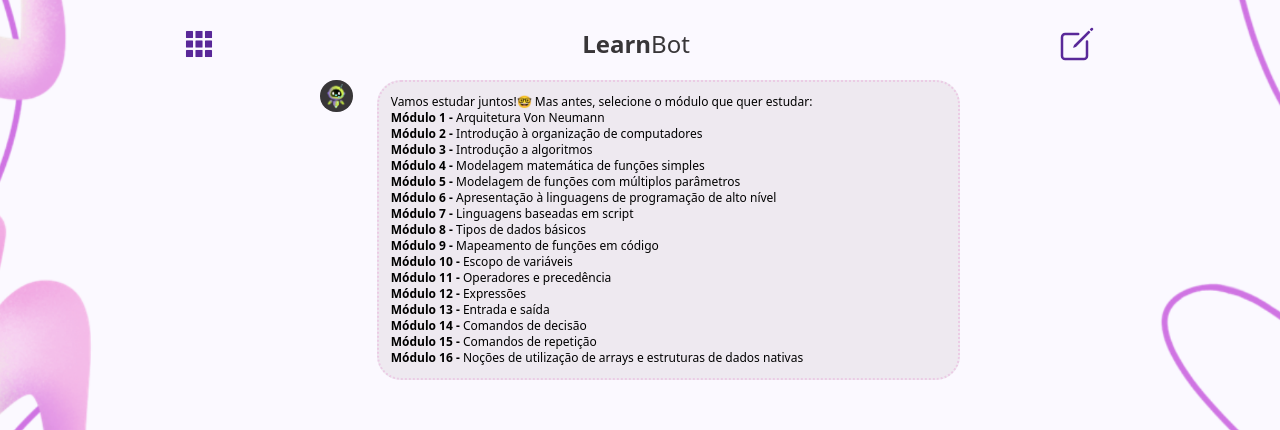
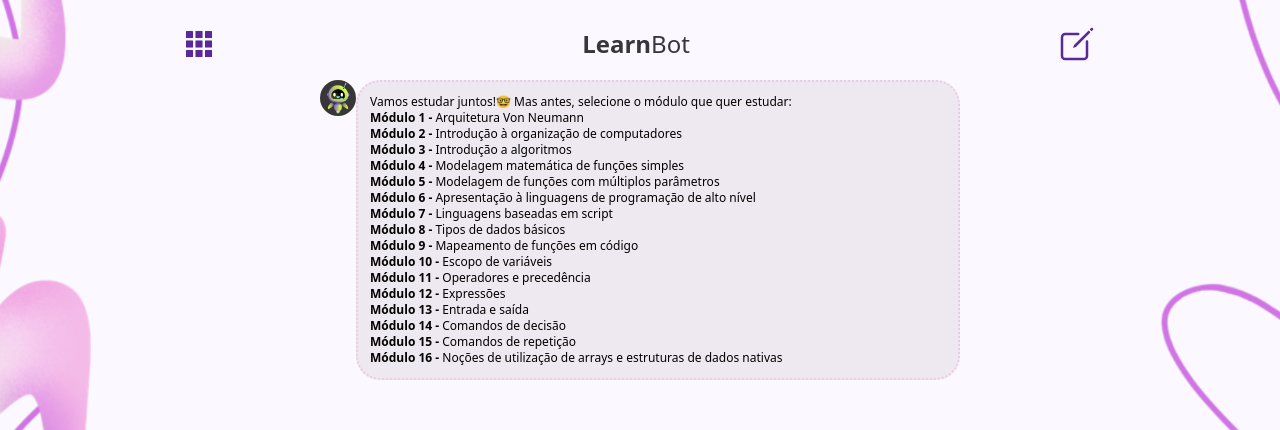
Before and after one commit to LaisOli22/eng-software, a React (Vite) app in the folder LearnBotFront/: page /estudar in a window 1280 px wide. Shown: the top 430 px of the page. Built offline with nearby package versions, Linux system fonts and the light colour scheme.

Commit message:
bugfix: correção da foto do edu inconsistente

```diff
--- a/LearnBotFront/src/components/ChallengeInfo.jsx
+++ b/LearnBotFront/src/components/ChallengeInfo.jsx
@@ -1,12 +1,26 @@
 function ChallengeInfo() {
   return (
-    <div className="justify-center w-screen flex align-top">
+    <div className="justify-center flex align-top">
       <div className="w-1/2 flex ">
-        <div className="bg-[#383638] w-9 h-8 rounded-full mr-6 flex items-center justify-center">
+         {/* Contêiner da imagem */}
+         <div
+          className="bg-[#383638] flex items-center justify-center"
+          style={{
+            width: "36px",  // Largura fixa
+            height: "36px", // Altura fixa
+            borderRadius: "50%", // Tornando a imagem circular
+            flexShrink: 0, // Evitar redimensionamento
+          }}
+        >
           <img
             src="./src/assets/IMG_5669.PNG"
             alt="Edu"
-            className="size-7"
+            style={{
+              width: "100%",   // Preencher 100% do contêiner
+              height: "100%",  // Preencher 100% do contêiner
+              objectFit: "cover", // Preserva as proporções da imagem
+              borderRadius: "50%", // Torna a imagem circular
+            }}
           />
         </div>
 
--- a/LearnBotFront/src/components/CodeInfo.jsx
+++ b/LearnBotFront/src/components/CodeInfo.jsx
@@ -1,12 +1,26 @@
 function CodeInfo() {
   return (
-    <div className="justify-center w-screen flex align-top">
-      <div className="items-start w-1/2 flex">
-        <div className="bg-[#383638] w-16 h-8 rounded-full mr-6">
+    <div className="justify-center flex align-top">
+      <div className="w-1/2 flex">
+         {/* Contêiner da imagem */}
+         <div
+          className="bg-[#383638] flex items-center justify-center"
+          style={{
+            width: "36px",  // Largura fixa
+            height: "36px", // Altura fixa
+            borderRadius: "50%", // Tornando a imagem circular
+            flexShrink: 0, // Evitar redimensionamento
+          }}
+        >
           <img
             src="./src/assets/IMG_5669.PNG"
             alt="Edu"
-            className="size-8"
+            style={{
+              width: "100%",   // Preencher 100% do contêiner
+              height: "100%",  // Preencher 100% do contêiner
+              objectFit: "cover", // Preserva as proporções da imagem
+              borderRadius: "50%", // Torna a imagem circular
+            }}
           />
         </div>
 
--- a/LearnBotFront/src/components/ExplainInfo.jsx
+++ b/LearnBotFront/src/components/ExplainInfo.jsx
@@ -1,12 +1,26 @@
 function ExplainInfo() {
   return (
-    <div className="justify-center w-screen flex align-top">
+    <div className="justify-center flex align-top">
       <div className="w-1/2 flex">
-        <div className="bg-[#383638] w-8 h-8 rounded-full mr-6 flex items-center justify-center">
+        {/* Contêiner da imagem */}
+        <div
+          className="bg-[#383638] flex items-center justify-center"
+          style={{
+            width: "36px",  // Largura fixa
+            height: "36px", // Altura fixa
+            borderRadius: "50%", // Tornando a imagem circular
+            flexShrink: 0, // Evitar redimensionamento
+          }}
+        >
           <img
             src="./src/assets/IMG_5669.PNG"
             alt="Edu"
-            className="size-7"
+            style={{
+              width: "100%",   // Preencher 100% do contêiner
+              height: "100%",  // Preencher 100% do contêiner
+              objectFit: "cover", // Preserva as proporções da imagem
+              borderRadius: "50%", // Torna a imagem circular
+            }}
           />
         </div>
 
--- a/LearnBotFront/src/components/StudyInfo.jsx
+++ b/LearnBotFront/src/components/StudyInfo.jsx
@@ -2,15 +2,34 @@ function StudyInfo() {
   return (
     <div className="justify-center flex align-top">
       <div className="w-1/2 flex">
-        <div className="bg-[#383638] w-9 h-8 rounded-full mr-6 flex items-center justify-center">
-          <img src="./src/assets/IMG_5669.PNG" alt="Edu" className="size-7" />
+        {/* Contêiner da imagem */}
+        <div
+          className="bg-[#383638] flex items-center justify-center"
+          style={{
+            width: "36px",  // Largura fixa
+            height: "36px", // Altura fixa
+            borderRadius: "50%", // Tornando a imagem circular
+            flexShrink: 0, // Evitar redimensionamento
+          }}
+        >
+          <img
+            src="./src/assets/IMG_5669.PNG"
+            alt="Edu"
+            style={{
+              width: "100%",   // Preencher 100% do contêiner
+              height: "100%",  // Preencher 100% do contêiner
+              objectFit: "cover", // Preserva as proporções da imagem
+              borderRadius: "50%", // Torna a imagem circular
+            }}
+          />
         </div>
 
-        <p className="text-justify text-xs w-full bg-[#eee9f0] rounded-3xl p-3 border-2 border-dotted border-[#ebcce5]">
-          Vamos estudar juntos!🤓 Mas antes, selecione o módulo que quer
-          estudar:<br /> <strong> Módulo 1 - </strong> Arquitetura Von Neumann <br /> <strong> Módulo 2 - </strong> Introdução
-          à organização de computadores <br /> <strong> Módulo 3 - </strong> Introdução a
-          algoritmos
+        {/* Contêiner da mensagem */}
+        <div className="bg-[#eee9f0] text-black p-3 rounded-3xl w-full border-2 border-dotted border-[#ebcce5]">
+          <p className="text-xs text-justify inline-box">
+            Vamos estudar juntos!🤓 Mas antes, selecione o módulo que quer estudar:
+            <br /> <strong> Módulo 1 - </strong> Arquitetura Von Neumann <br /> <strong> Módulo 2 - </strong> Introdução
+            à organização de computadores <br /> <strong> Módulo 3 - </strong> Introdução a algoritmos
             <br /> <strong> Módulo 4 - </strong> Modelagem matemática de funções simples
             <br /> <strong> Módulo 5 - </strong> Modelagem de funções com múltiplos parâmetros <br />
             <strong> Módulo 6 - </strong> Apresentação à linguagens de programação de alto nível{" "}
@@ -25,6 +44,7 @@ function StudyInfo() {
           </p>
         </div>
       </div>
+    </div>
   );
 }
 
```
Lines whose indentation alone changed are shown as unchanged.
